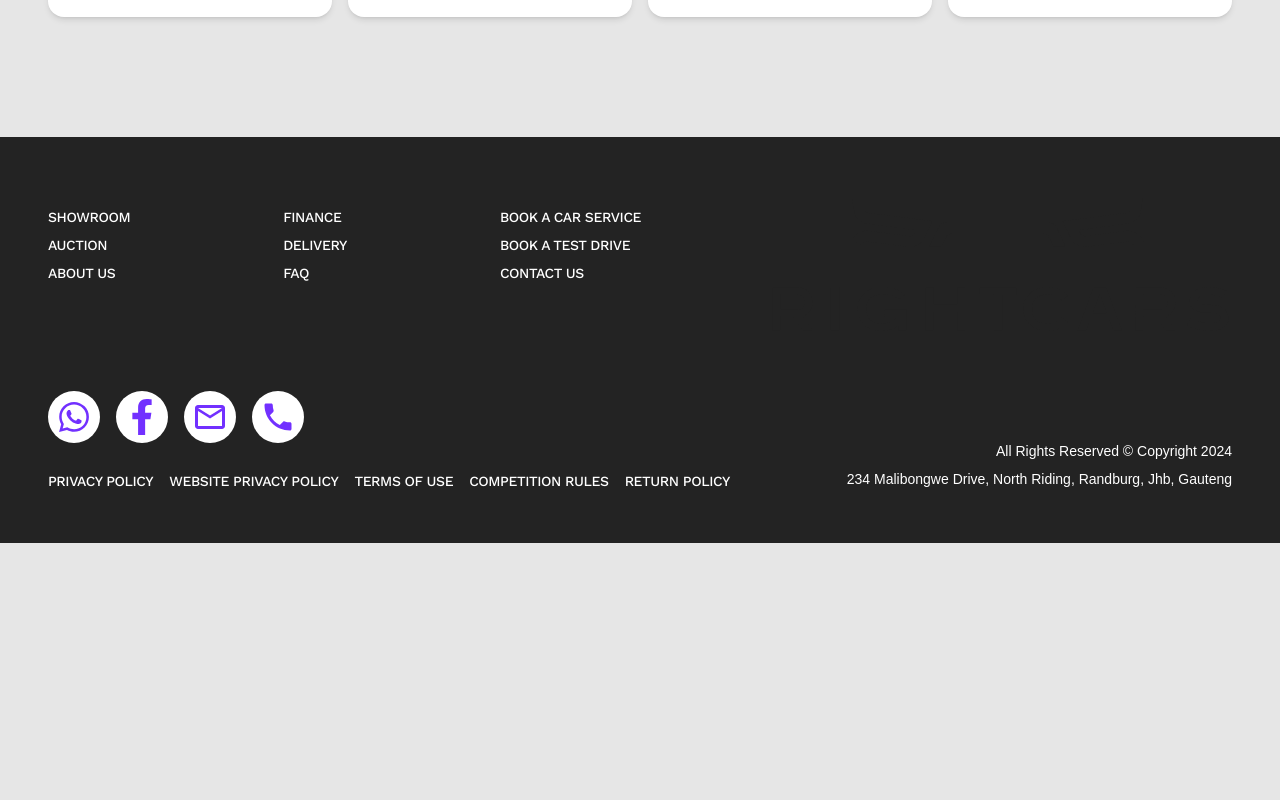
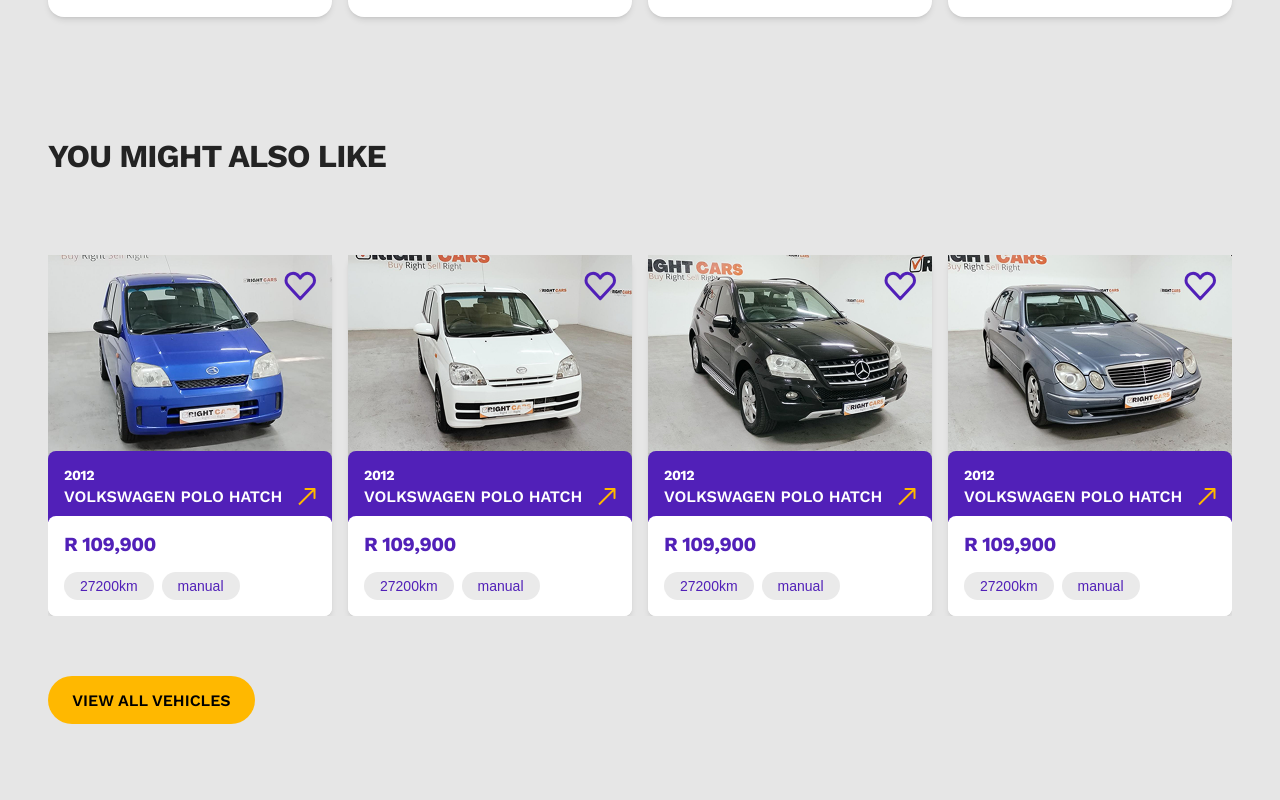
Before and after one commit to right-cars/right-cars-site-frontend, a Next.js app: page /showroom/1 in a window 1280 px wide. Shown: the part 2020-2820 px from the top of the page. Before the commit the page ends 2563 px from the top, so only its background shows below. Built offline with nearby package versions, Linux system fonts and the light colour scheme; a web font is replaced by a local one.

Commit message:
updatted carListWithSlider component

```diff
--- a/src/app/showroom/[id]/page.tsx
+++ b/src/app/showroom/[id]/page.tsx
@@ -1,3 +1,5 @@
+import { temporaryData } from "@/modules/CarListWithSlider/temporaryData";
+import CarListWithSlider from "@/modules/CarListWithSlider/CarListWithSlider";
 import Container from "@/shared/layouts/Container/Container";
 import HowItWorks from "@/app/views/CarPage/HowItWorks/HowItWorks";
 import MainInfo from "@/app/views/CarPage/MainInfo/MainInfo";
@@ -13,6 +15,10 @@
     <Container>
       <MainInfo pageId={id} />
       <HowItWorks />
+      <CarListWithSlider
+        title="you might also like"
+        carsData={temporaryData}
+      />
     </Container>
   );
 }
--- a/src/app/views/HomeView/NewestArrivals/NewestArrivals.tsx
+++ b/src/modules/CarListWithSlider/CarListWithSlider.tsx
@@ -1,21 +1,26 @@
 import Link from "next/link";
+import { CarProps } from "@/shared/types/car";
 import Button from "@/shared/components/Buttons/Button/Button";
 import CarCard from "@/shared/components/CarCard/CarCard";
-import { temporaryData } from "./temporaryData";
+import Slider from "./Slider";
 import cls from "./styles.module.scss";
-import Slider from "./Slider";
 
-export default function NewestArrivals() {
+interface CarListProps{
+  title: string;
+  carsData: CarProps[]
+}
+
+export default function CarListWithSlider({title, carsData }:CarListProps) {
   return (
     <section className="section">
       <div className="container">
-        <h2>Discover Our Newest Arrivals!</h2>
+        <h2>{title}</h2>
       </div>
 
-      <Slider data={temporaryData} />
+      <Slider data={carsData} />
 
       <div className={cls.mobGallery}>
-        {temporaryData.slice(0, 3).map(
+        {carsData.slice(0, 3).map(
           ({
             // href,
             img,
```
Also changed, not shown: src/app/page.tsx (+4 -3 lines), src/modules/CarListWithSlider/Slider.tsx (renamed from src/app/views/HomeView/NewestArrivals/Slider.tsx), src/modules/CarListWithSlider/styles.module.scss (renamed from src/app/views/HomeView/NewestArrivals/styles.module.scss), src/modules/CarListWithSlider/temporaryData.ts (renamed from src/app/views/HomeView/NewestArrivals/temporaryData.ts), src/modules/Tabs/Tabs.tsx (deleted).
